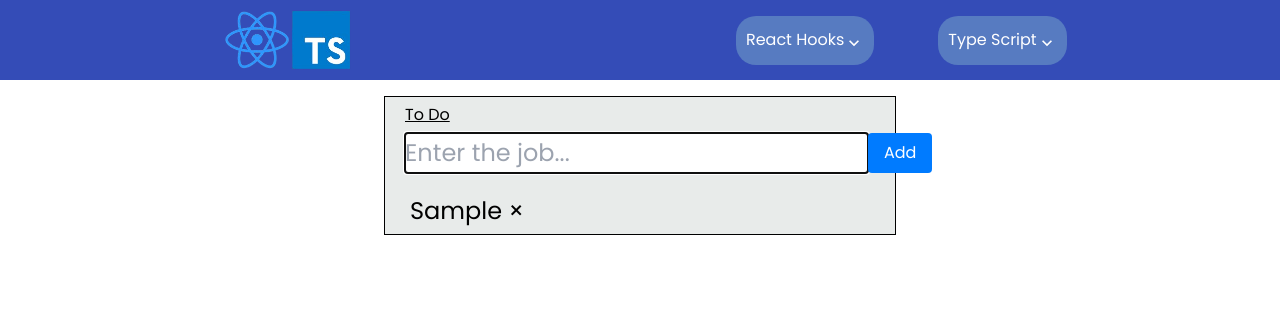
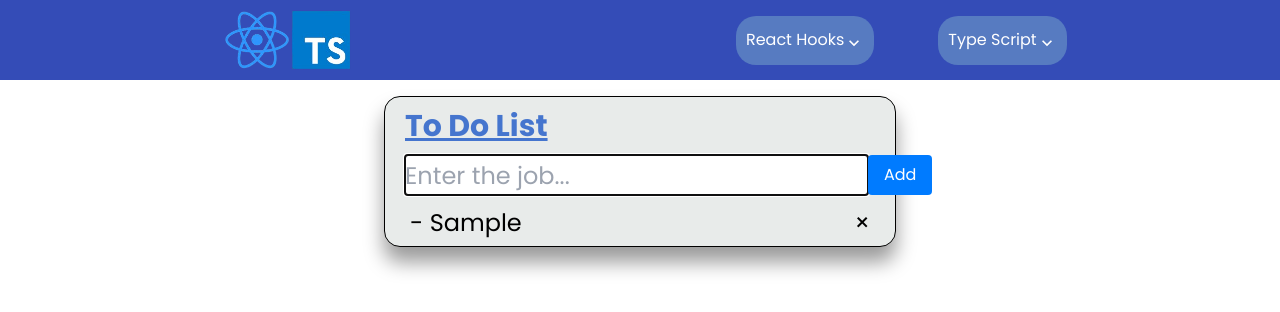
Before and after one commit to huynguyenj/demo_react_typescript, a React (Vite) app: page /useReducer in a window 1280 px wide. Both pictures are taken after typing "Sample" into the empty fields and a click on the button "Add". Shown: the top 312 px of the page. Built offline with nearby package versions, Linux system fonts and the light colour scheme.

Commit message:
edit useReducer

```diff
--- a/src/pages/reactHook/useReducer/UseReducer.css
+++ b/src/pages/reactHook/useReducer/UseReducer.css
@@ -4,13 +4,18 @@
     margin: 1rem auto;
     width: 40%;
     border: 1px solid black;
+    border-radius: 1rem;
+    box-shadow: 0 15px 20px rgba(0, 0, 0, 0.4);
 }
 
 .title {
+    color:rgb(69, 117, 206);
+    font-weight: bold;
     line-height: 1.6em;
     width: 50%;
     margin: 5px 0;
     text-decoration: underline;
+    font-size: 30px;
 }
 
 .input {
@@ -32,3 +37,8 @@
     padding: 0px;
     margin: 5px;
 }
+.deleteButton{
+    cursor: pointer;
+    margin-right: 0px;
+    float: right;
+}
--- a/src/pages/reactHook/useReducer/UseReducer.tsx
+++ b/src/pages/reactHook/useReducer/UseReducer.tsx
@@ -83,8 +83,8 @@ const UseReducer: React.FC = () => {
 
   return (
     <div className="box">
-        <h1 className="title">To Do</h1>
-        <div style={{display: 'flex', alignItems: 'center', marginBottom: '20px'}}>
+        <h1 className="title">To Do List</h1>
+        <div style={{display: 'flex', alignItems: 'center', marginBottom: '10px', borderRadius: '1rem'}}>
         <input className="input"
           value={job}
           ref={inputRef}
@@ -99,7 +99,7 @@ const UseReducer: React.FC = () => {
         <ul>
           {jobs.map((job: string | number | boolean | React.ReactElement<any, string | React.JSXElementConstructor<any>> | Iterable<React.ReactNode> | React.ReactPortal | null | undefined, index: React.Key | null | undefined) => (
             <li className="list" key={index}>
-              {job} <span onClick={() => dispatch(deleteJob(index))} style={{cursor:'pointer'}}>&times;</span>
+              - {job} <span className="deleteButton" onClick={() => dispatch(deleteJob(index))}>&times;</span>
             </li>
           ))}
 
```
